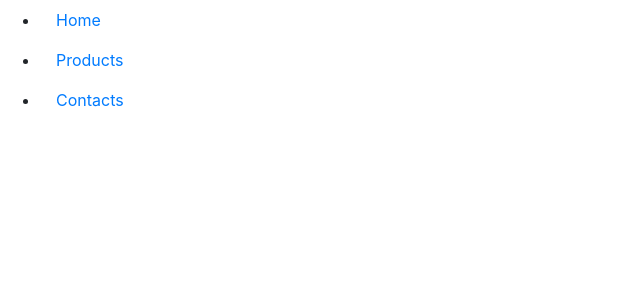
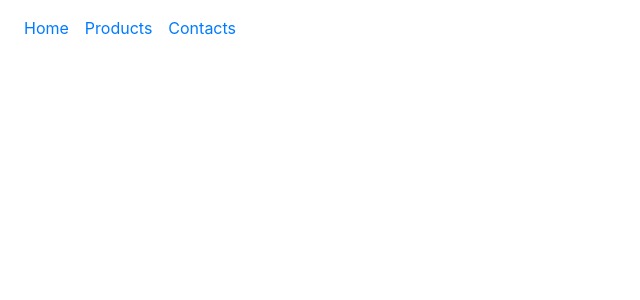
Before and after one commit to kapa16/react-shop, a React (Create React App) app: page / in a window 1280 px wide. Shown: the top 300 px of the page, without its empty margins (0-640 px from the left). Built offline with nearby package versions, Linux system fonts and the light colour scheme.

Commit message:
add header

```diff
--- a/src/App.js
+++ b/src/App.js
@@ -1,11 +1,11 @@
 import React from 'react';
-import Menu from "./components/Menu/Menu";
 import { BrowserRouter as Router} from "react-router-dom";
+import Header from "./components/Header/Header";
 
 const App = () => {
   return (
     <Router>
-      <Menu/>
+      <Header/>
     </Router>
   )
 };
--- /dev/null
+++ b/src/components/Header/Header.js
@@ -0,0 +1,12 @@
+import React from "react";
+import Menu from "../Menu/Menu";
+
+const Header = () => {
+  return (
+    <nav className='navbar navbar-expand-lg'>
+      <Menu/>
+    </nav>
+  )
+};
+
+export default Header;
--- a/src/components/Menu/Menu.js
+++ b/src/components/Menu/Menu.js
@@ -12,7 +12,6 @@ const Menu = () => {
   const menuElement = menuItems.map((item) => {
     return (
       <MenuItem
-        class="navbar-nav mr-auto"
         key={item.label}
         label={item.label}
         path={item.path}
@@ -20,9 +19,9 @@ const Menu = () => {
     )
   });
   return (
-    <ul>
-      {menuElement}
-    </ul>
+      <ul className="navbar-nav">
+        {menuElement}
+      </ul>
   )
 };
 
```
